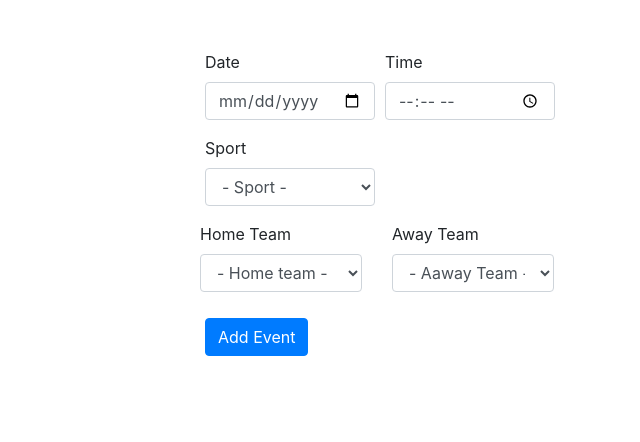
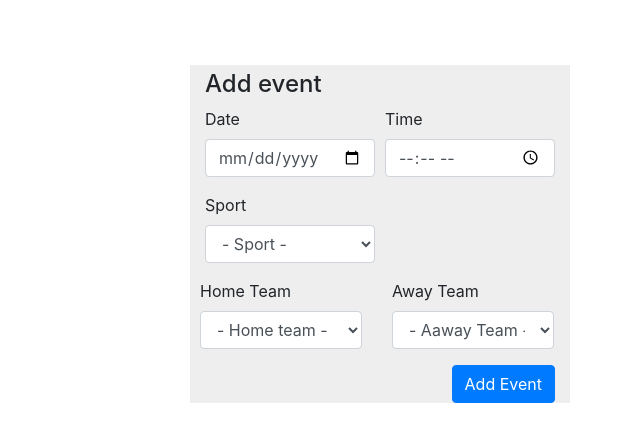
Before and after one commit to Baharbrk/sport-event-calendar, a PHP site: page / in a window 1280 px wide. Shown: the part 56-498 px from the top of the page, without its empty margins (640-1280 px from the left). Run offline with PHP 8.4, Linux system fonts and the light colour scheme.

Commit message:
Add update and delete functions * Add modal to html * Add updateEvent function in services * Add openModal function in calendar * Add some style

```diff
--- a/web-client/index.html
+++ b/web-client/index.html
@@ -48,10 +48,38 @@
     </div>
 </nav>
 <div class="container">
+    <div class="modal fade" id="exampleModal" tabindex="-1" role="dialog" aria-labelledby="exampleModalLabel" aria-hidden="true">
+        <div class="modal-dialog" role="document">
+            <div class="modal-content">
+                <div class="modal-header">
+                    <h5 class="modal-title" id="exampleModalLabel">Modal title</h5>
+                    <button type="button" class="close" data-dismiss="modal" aria-label="Close">
+                        <span aria-hidden="true">&times;</span>
+                    </button>
+                </div>
+                <div class="modal-body">
+                    <div class="form-group col-md-6">
+                        <label for="update-date">Date</label>
+                        <input type="date" id="update-date" class="form-control" required>
+                    </div>
+                    <div class="form-group col-md-6">
+                        <label for="update-time">Time</label>
+                        <input type="time" id="update-time" class="form-control" required>
+                    </div>
+                </div>
+                <div class="modal-footer">
+                    <button type="button" id="update-button" class="btn btn-primary">Update event</button>
+                    <button type="button" id="delete-button" class="btn btn-danger">Delete event</button>
+                    <button type="button" class="btn btn-secondary" data-dismiss="modal">Close</button>
+                </div>
+            </div>
+        </div>
+    </div>
     <div class="row">
         <div class="col-md-8" id="events-list">
         </div>
         <div class="col-md-4" id="add-events">
+            <h4>Add event</h4>
             <form id="add-form" onsubmit="addEvent(event)">
                 <div class="form-row">
                     <div class="form-group col-md-6">
@@ -59,7 +87,7 @@
                         <input type="date" id="date" class="form-control" required>
                     </div>
                     <div class="form-group col-md-6">
-                        <label for="date">Time</label>
+                        <label for="time">Time</label>
                         <input type="time" id="time" class="form-control" required>
                     </div>
                     <div class="form-group col-md-6">
@@ -87,8 +115,8 @@
                         </div>
                     </div>
                 </div>
-                <div class="row">
-                    <button id="add-event-button" class="btn btn-primary">Add Event</button>
+                <div >
+                    <button id="add-event-button" class="btn btn-primary float-right">Add Event</button>
                 </div>
             </form>
         </div>
--- a/web-client/js/calendar.js
+++ b/web-client/js/calendar.js
@@ -1,6 +1,37 @@
-$(document).ready(function () {
-    getEvents();
+$('#exampleModal').modal({
+    show: 'false'
 });
+const calendarSetting = {
+    Color: '#999',                //(string - color) font color of whole calendar.
+    LinkColor: '#333',            //(string - color) font color of event titles.
+    NavShow: true,                //(bool) show navigation arrows.
+    NavVertical: false,           //(bool) show previous and coming months.
+    NavLocation: '#foo',          //(string - element) where to display navigation, if not in default position.
+    DateTimeShow: true,           //(bool) show current date.
+    DateTimeFormat: 'mmm, yyyy',  //(string - dateformat) format previously mentioned date is shown in.
+    DatetimeLocation: '',         //(string - element) where to display previously mentioned date, if not in default position.
+    EventClick: '',               //(function) a function that should instantiate on the click of any event. parameters passed in via data link attribute.
+    EventTargetWholeDay: false,   //(bool) clicking on the whole date will trigger event action, as opposed to just clicking on the title.
+    DisabledDays: [],             //(array of numbers) days of the week to be slightly transparent. ie: [1,6] to fade Sunday and Saturday.
+};
+
+function openModal(eventId) {
+    $('#exampleModal').modal('show');
+    $('#delete-button').on('click', function () {
+        $('#exampleModal').modal('hide');
+        deleteEvent(eventId);
+    });
+    $('#update-button').on('click', function () {
+
+        if ($('#update-date').val() && $('#update-time').val()) {
+            let newDate = $('#update-date').val() + ' ' + $('#update-time').val();
+            $('#exampleModal').modal('hide');
+            updateEvent(eventId, newDate);
+        } else {
+            alert('Please Provide Date time');
+        }
+    });
+}
 
 function loadCalendar(events) {
     let eventsCalendar = [];
@@ -9,11 +40,15 @@ function loadCalendar(events) {
         let year = new Date(value.date).getFullYear();
         let day = new Date(value.date).getDate();
         let month = new Date(value.date).getMonth();
+        let eventColor = '#' + value.hex_color;
+        let title = '<div class="event" style="background-color:' + eventColor + '">';
+        title += time + ' ' + value.category_name + ' , ' + value.home_team + ' - ' + value.away_team;
+        title += '</div>';
         eventsCalendar.push({
             Date: new Date(year, month, day),
-            Title: time + ' ' + value.category_name + ' , ' + value.home_team + ' - ' + value.away_team,
+            Title: title,
             Link: function () {
-                deleteEvent(value.id)
+                openModal(value.id);
             }
         })
     });
@@ -21,3 +56,7 @@ function loadCalendar(events) {
     $('#events-list').empty();
     caleandar(document.querySelector('#events-list'), eventsCalendar, calendarSetting);
 }
+
+$(document).ready(function () {
+    getEvents();
+});
--- a/web-client/js/services.js
+++ b/web-client/js/services.js
@@ -15,14 +15,27 @@ function addEvent(e) {
         alert('Unable to add event');
     });
 };
-
-function deleteEvent(id) {
+function updateEvent(eventId, eventDate) {
+    $.ajax({
+        url: 'http://localhost:8000/events/update',
+        method: 'POST',
+        data: {
+            event_id: eventId,
+            new_date: eventDate,
+        }
+    }).done(function () {
+        getEvents();
+    }).fail(function () {
+        alert('Unable to Update the event');
+    });
+}
+function deleteEvent(eventId) {
     if (confirm('Are you sure you want to delete this event?')) {
         $.ajax({
             url: 'http://localhost:8000/events/delete',
             method: 'POST',
             data: {
-                event_id: id
+                event_id: eventId
             }
         }).done(function () {
             getEvents();
@@ -31,20 +44,6 @@ function deleteEvent(id) {
         });
     }
 }
-
-const calendarSetting = {
-    Color: '#999',                //(string - color) font color of whole calendar.
-    LinkColor: '#333',            //(string - color) font color of event titles.
-    NavShow: true,                //(bool) show navigation arrows.
-    NavVertical: false,           //(bool) show previous and coming months.
-    NavLocation: '#foo',          //(string - element) where to display navigation, if not in default position.
-    DateTimeShow: true,           //(bool) show current date.
-    DateTimeFormat: 'mmm, yyyy',  //(string - dateformat) format previously mentioned date is shown in.
-    DatetimeLocation: '',         //(string - element) where to display previously mentioned date, if not in default position.
-    EventClick: '',               //(function) a function that should instantiate on the click of any event. parameters passed in via data link attribute.
-    EventTargetWholeDay: false,   //(bool) clicking on the whole date will trigger event action, as opposed to just clicking on the title.
-    DisabledDays: [],             //(array of numbers) days of the week to be slightly transparent. ie: [1,6] to fade Sunday and Saturday.
-};
 
 function getEvents() {
     $.ajax({
@@ -57,7 +56,6 @@ function getEvents() {
         alert('Unable to load events');
     });
 };
-
 
 function filterEvents(e) {
     e.preventDefault();
--- a/web-client/resources/theme3.css
+++ b/web-client/resources/theme3.css
@@ -1,5 +1,5 @@
 .cld-main{
-  width: 660px;
+  width: 100%;
 }
 .cld-main a{
   color: #7B00FF;
--- a/web-client/style/style.css
+++ b/web-client/style/style.css
@@ -2,13 +2,19 @@
     margin-right: 20px;
     width: 250px;
 }
-#add-event-button {
-    margin-left: 15px;
-    margin-top: 10px;
+
+#add-events {
+    margin-top: 35px;
+    background-color: #eeeeee;
+    padding-top: 5px;
 }
-#add-events {
-    margin-top: 20px;
-}
+
 #navbar {
     margin-bottom: 30px;
 }
+.event {
+    padding: 2px;
+    font-size: x-small;
+    margin: 2px;
+    color: white;
+}
```
